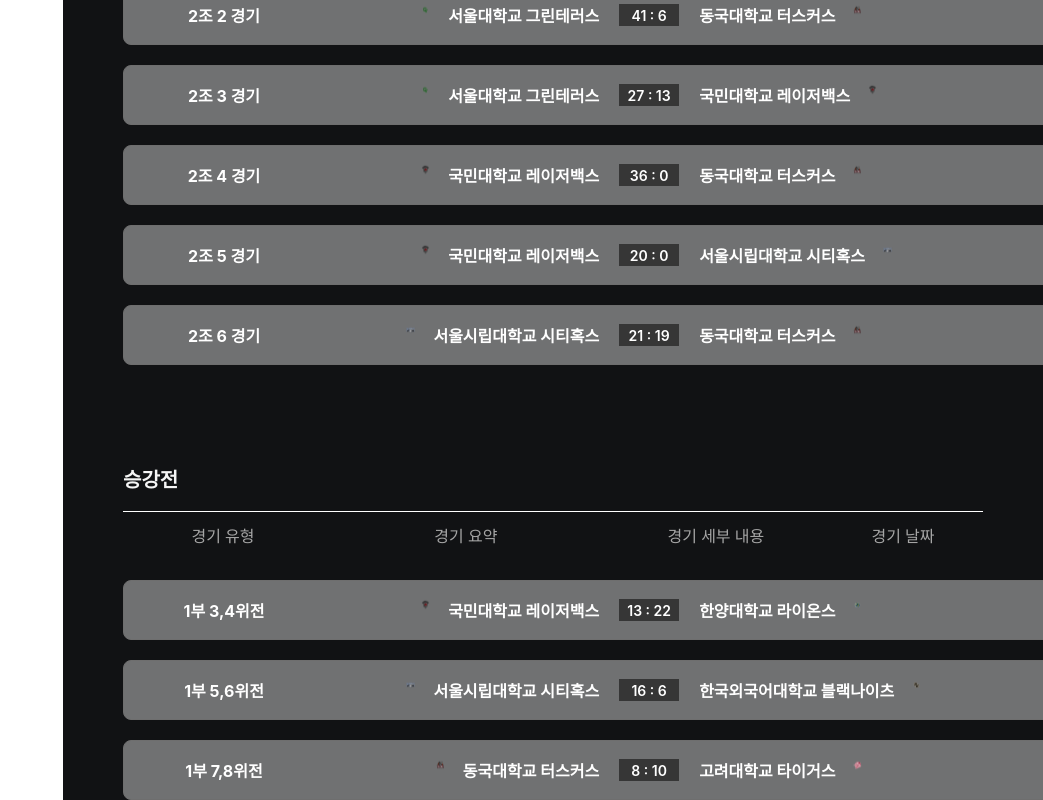
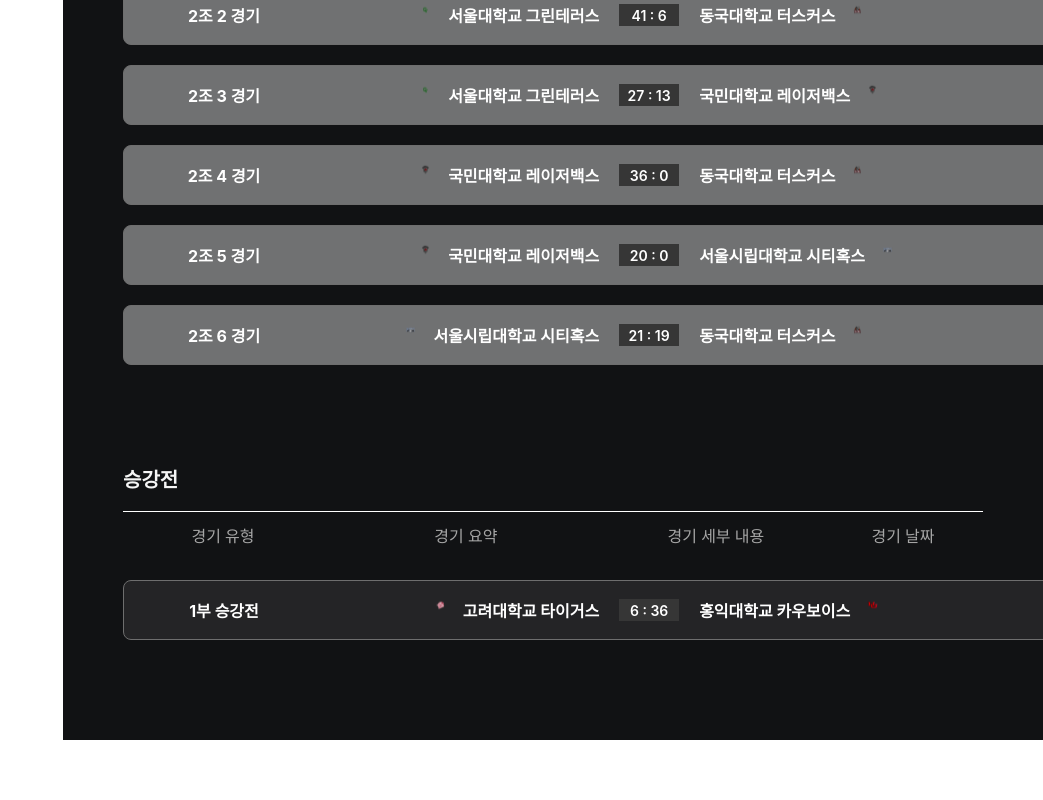
Before and after one commit to ceh1502/STECH_2025_7, a React (Create React App) app in the folder Front/: page /service/guest/stat in a window 1280 px wide. Shown: the part 3165-3965 px from the top of the page, without its empty margins (237-1280 px from the left). After the commit the page ends 3905 px from the top, so only its background shows below. Built offline with nearby package versions, Linux system fonts and the light colour scheme.

Commit message:
stat Team 페이지 2부 색 변경

```diff
--- a/Front/src/components/Stat/StatTeam.css
+++ b/Front/src/components/Stat/StatTeam.css
@@ -199,7 +199,7 @@
   gap:1.25rem;
 }
 
-.matches-container{
+.matches-container,.promotion-matches-container{
   padding-top:6.25rem;
 }
 
@@ -229,3 +229,11 @@
   align-items: center;
   gap:0.625rem;
 }
+
+
+.promotion-matches-container  .match-row, .match-row.minor, .standings-row.minor{
+  background: rgba(110, 110, 110, 0.20);
+}
+.promotion-matches-container {
+  padding-bottom:6.25rem;
+}
--- a/Front/src/components/Stat/StatTeam.js
+++ b/Front/src/components/Stat/StatTeam.js
@@ -54,7 +54,7 @@ function calculateGroupStandings(group) {
 }
 
 // 그룹 순위표 컴포넌트 (분리됨)
-export function GroupStandings({group, teams = []}) {
+export function GroupStandings({currentDivision, group, teams = []}) {
   const standings = calculateGroupStandings(group);
 
   const getRankClass = (index) => {
@@ -90,7 +90,7 @@ export function GroupStandings({group, teams = []}) {
           return (
             <div
               key={team.name}
-              className={`standings-row ${getRankClass(index)}`}
+              className={`standings-row ${currentDivision.name=="2부" ? "minor" : "" } ${getRankClass(index)}`}
             >
               <div className="standings-cell rank-cell">{index + 1}</div>
               <div className="standings-cell logo-cell">
@@ -137,7 +137,7 @@ function MatchRow({currentDivision, group, index, match, teams = []}) {
   };
 
   return (
-    <div className="match-row">
+    <div className={`match-row ${currentDivision.name=="2부" ? "minor" : ""}`}>
       {group ? (
         <div className="match-round">
           {group} {index + 1} 경기
@@ -243,13 +243,13 @@ function PlayoffsMatches({currentDivision, teams = []}) {
 
 function PromotionMatch({currentDivision, teams = []}) {
   return (
-    <div className="matches-container">
+    <div className="promotion-matches-container">
       <div className="promotion-header">
         <div className="promotion-title">승강전</div>
       </div>
       <MatchList
         currentDivision={currentDivision}
-        matches={currentDivision.playoffs}
+        matches={currentDivision.promotion}
         teams={teams}
       />
     </div>
@@ -316,7 +316,7 @@ export default function StatTeam({data, teams = []}) {
                       {currentDivision.name} {group.name} 순위
                     </div>
                     <div className="standings-section">
-                      <GroupStandings group={group} teams={teams} />
+                      <GroupStandings currentDivision={currentDivision} group={group} teams={teams} />
                     </div>
                   </div>
                 ))}
@@ -355,7 +355,6 @@ export default function StatTeam({data, teams = []}) {
               <PromotionMatch
                 currentDivision={currentDivision}
                 teams={teams}
-                title="승강전"
               />
             )}
         </div>
```
